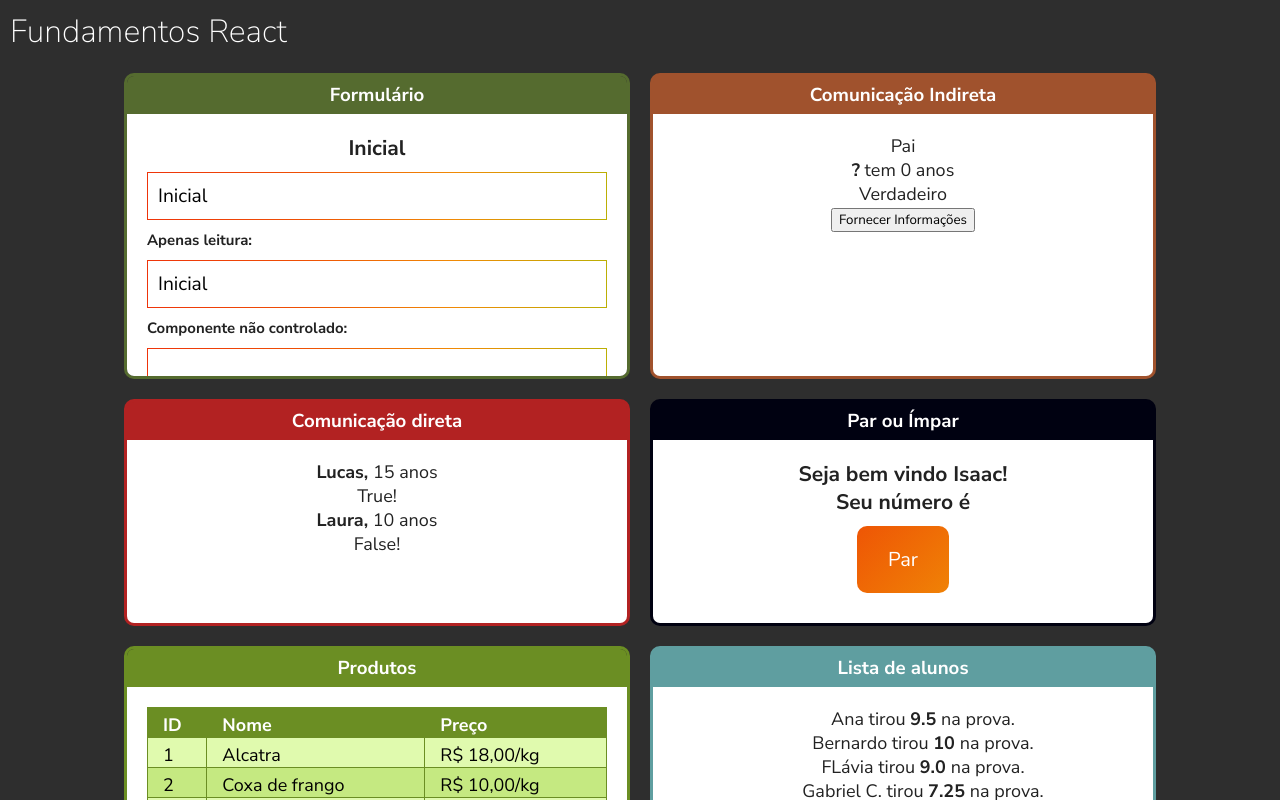
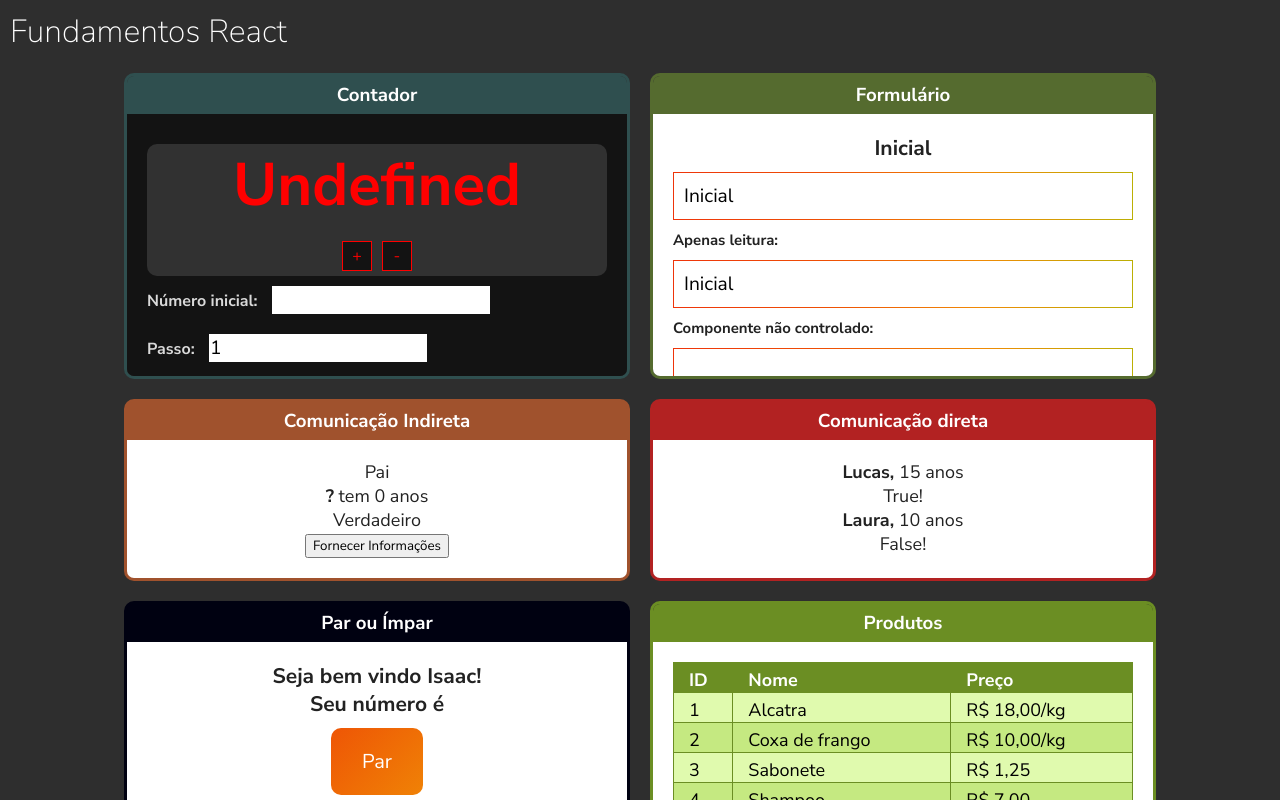
Before and after one commit to IsaacCaldas/Fundamentos-React, a React (Create React App) app: page / in a window 1280 px wide. Shown: the top 800 px of the page. Built offline with nearby package versions, Linux system fonts and the light colour scheme.

Commit message:
Counter with validation in display

```diff
--- a/src/App.jsx
+++ b/src/App.jsx
@@ -15,11 +15,21 @@
 import DirectDad from './components/communication/DirectDad';
 import IndirectDad from './components/communication/IndirectDad';
 import Input from './components/forms/Input';
+import Counter from './components/counter/Counter';
 
 export default () =>
     <div className="app">
       <h1>Fundamentos React</h1>
       <div className="cards-collection">
+        <Card
+          title="Contador"
+          color="#2F4F4F"
+          colorContent="#131313">
+          <Counter
+            initialNumber={0}
+            initialPass={1}
+          />
+        </Card>
         <Card
           title="Formulário"
           color="#556B2F">
--- /dev/null
+++ b/src/components/counter/Counter.css
@@ -0,0 +1,44 @@
+.counter {
+  text-align: left;
+}
+.counter h1 {
+
+  font-weight: bold;
+  font-size: 60px;
+  color: #ff0000;
+
+}
+
+.counter-box {
+  background: #313131;
+
+  margin: 0;
+
+  border-radius: 10px;
+  text-align: center;
+}
+
+.counter label {
+  color: rgb(218, 218, 218);
+  font-weight: bold;
+  font-size: 1rem;
+  margin-right: 10px;
+}
+
+.counter input {
+  padding: 1px;
+  border: none;
+}
+
+.counter button {
+
+  width: 30px;
+  height: 30px;
+  margin: 5px;
+
+  background-color: #131313;
+  border: 1px solid #ff0000;
+  color: #ff0000;
+  font-size: 1rem;
+  text-align: center;
+}
--- /dev/null
+++ b/src/components/counter/Counter.jsx
@@ -0,0 +1,103 @@
+import './Counter.css';
+
+import React, { Component } from 'react';
+import If, {Else} from '../conditional/If';
+
+{/* não é obrigatório, mas tem como colocar o constructor
+
+  ficaria assim:
+
+  constructor(props){
+    super(props);
+
+    this.state = {
+      number: props.initialNumber
+    }
+  }
+
+  Daria para fazer a arrow direto no onClick={_ => this.increment()}
+
+    ou para não usar arrow, fazer uns constructor e fazer o this.increment.bind(this).
+
+
+*/}
+
+class Contador extends Component{
+
+  state = {
+    number: this.props.initialNumber || 0,
+    pass: this.props.initialPass || 1
+  }
+
+  increment = () => {
+
+    this.setState({
+      number: this.state.number + this.state.pass
+    });
+  }
+  decrement = () => {
+    this.setState({
+      number: this.state.number - this.state.pass
+    });
+  }
+
+  setNumber = (e) => {
+    this.setState({
+      number: +e.target.value
+    })
+  }
+  setPass = (e) => {
+    this.setState({
+      pass: +e.target.value
+    })
+  }
+
+  render() {
+    return (
+
+      <div className='ee'>
+        <div className="counter">
+          <div className="counter-box">
+
+          <If test={this.state.number && this.state.number < 1000000000000}>
+            <h1><strong>{ this.state.number }</strong></h1>
+
+            <Else>
+              <h1><strong>Undefined</strong></h1>
+            </Else>
+          </If>
+
+            <button onClick={this.increment}>+</button><button onClick={this.decrement}>-</button>
+
+          </div>
+
+          <div>
+            <label htmlFor="numberInput">Número inicial: </label>
+            <input id="numberInput" type="number" value={this.state.newNumber} onChange={this.setNumber} />
+          </div>
+          <div>
+            <label htmlFor="passInput">Passo: </label>
+            <input id="passInput" type="number" value={this.state.pass} onChange={this.setPass} />
+          </div>
+
+        </div>
+      </div>
+
+    );
+  }
+
+}
+
+export default Contador;
+
+{/*
+
+  CASO NÃO IMPORTE O { COMPONENT }, A DECLARAÇÃO DA CLASSE FICA
+
+  import React from 'react';
+
+  export default class Contador extends React.Component{
+
+  E eu posso exportar a classe no final.
+
+*/}
--- a/src/components/layout/Card.jsx
+++ b/src/components/layout/Card.jsx
@@ -7,6 +7,9 @@
     backgroundColor: props.color || '#7B68EE',
     borderColor: props.color || '#7B68EE',
   }
+  const cardContentStyle = {
+    backgroundColor: props.colorContent || '#fff',
+  }
 
   return (
 
@@ -14,7 +17,7 @@
       <div className="title">
         <h3>{ props.title }</h3>
       </div>
-      <div className="content">
+      <div className="content" style={ cardContentStyle }>
         <p>{ props.children }</p>
       </div>
     </div>
```
